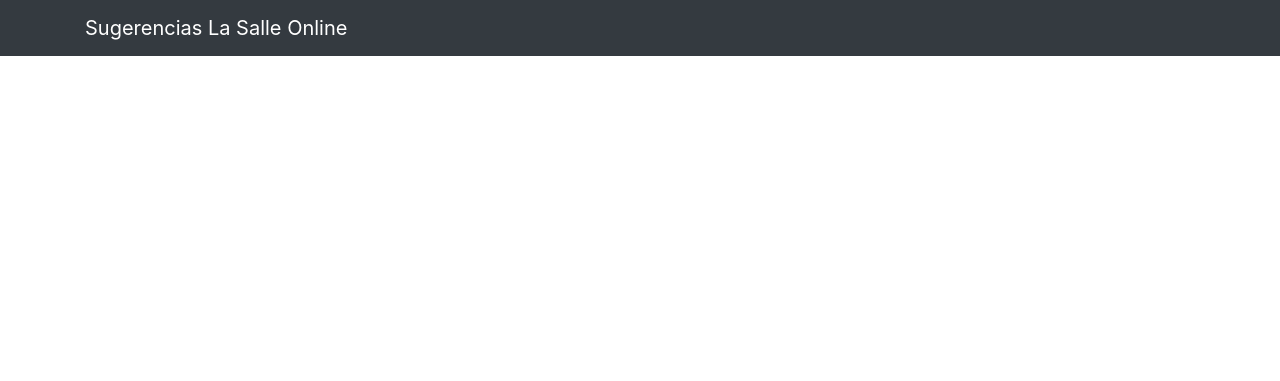
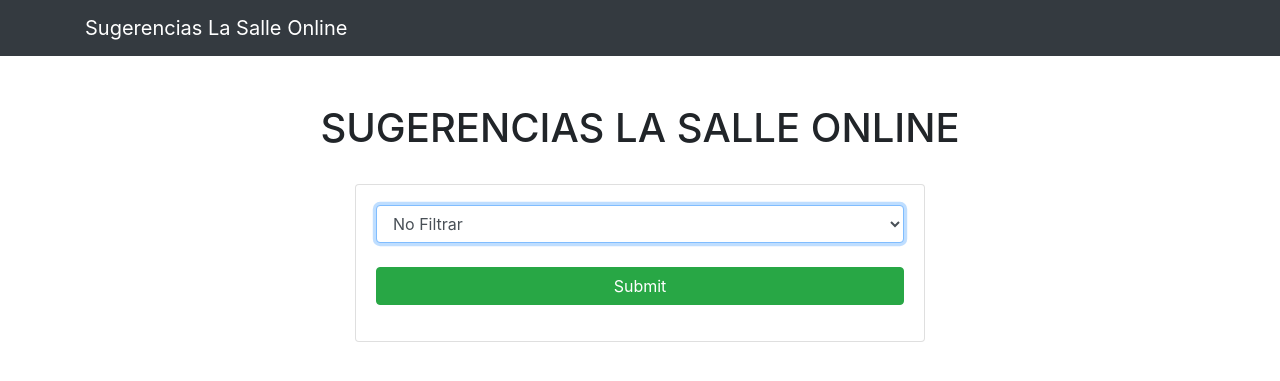
Before and after one commit to zerofelx/Sugerencias-La-Salle, a PHP site: page / in a window 1280 px wide. Shown: the top 381 px of the page. Run offline with PHP 8.4, Linux system fonts and the light colour scheme.

Commit message:
Terminando filtro

```diff
--- a/index.php
+++ b/index.php
@@ -4,6 +4,28 @@
 ?>
 
 
+<div class="container text-center pt-5">
+    <h1>SUGERENCIAS LA SALLE ONLINE</h1>
+    <br>
+    <div class="row justify-content-center">
+        <div class="card card-body col-md-6 ">
+            <form action="mlist.php" method="GET">
+                <div class="from-group">
+                    <select name="ciclo" id="ciclo" class="form-control" autofocus>
+                        <option value="all">No Filtrar</option>
+                        <option value="ASIR">ASIR</option>
+                        <option value="DAM">DAM</option>
+                    </select>
+                </div>
+                <br>
+                <div class="form-group text-center">
+                    <input type="submit" class="btn btn-success btn-block">
+                </div>
+            </form>
+        </div>
+    </div>
+</div>
+
 <?php
     include ("./includes/footer.php");
 ?>
```
